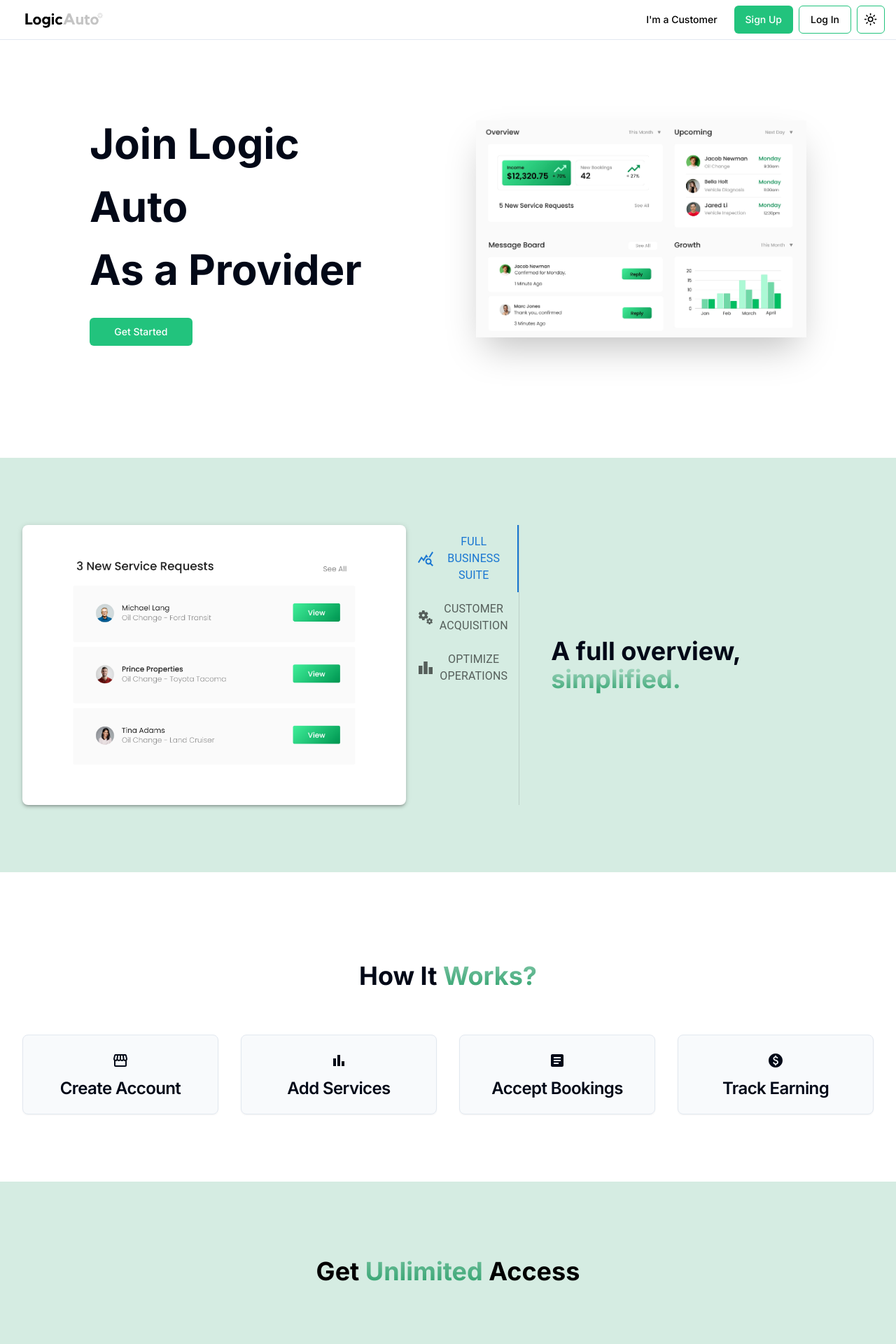
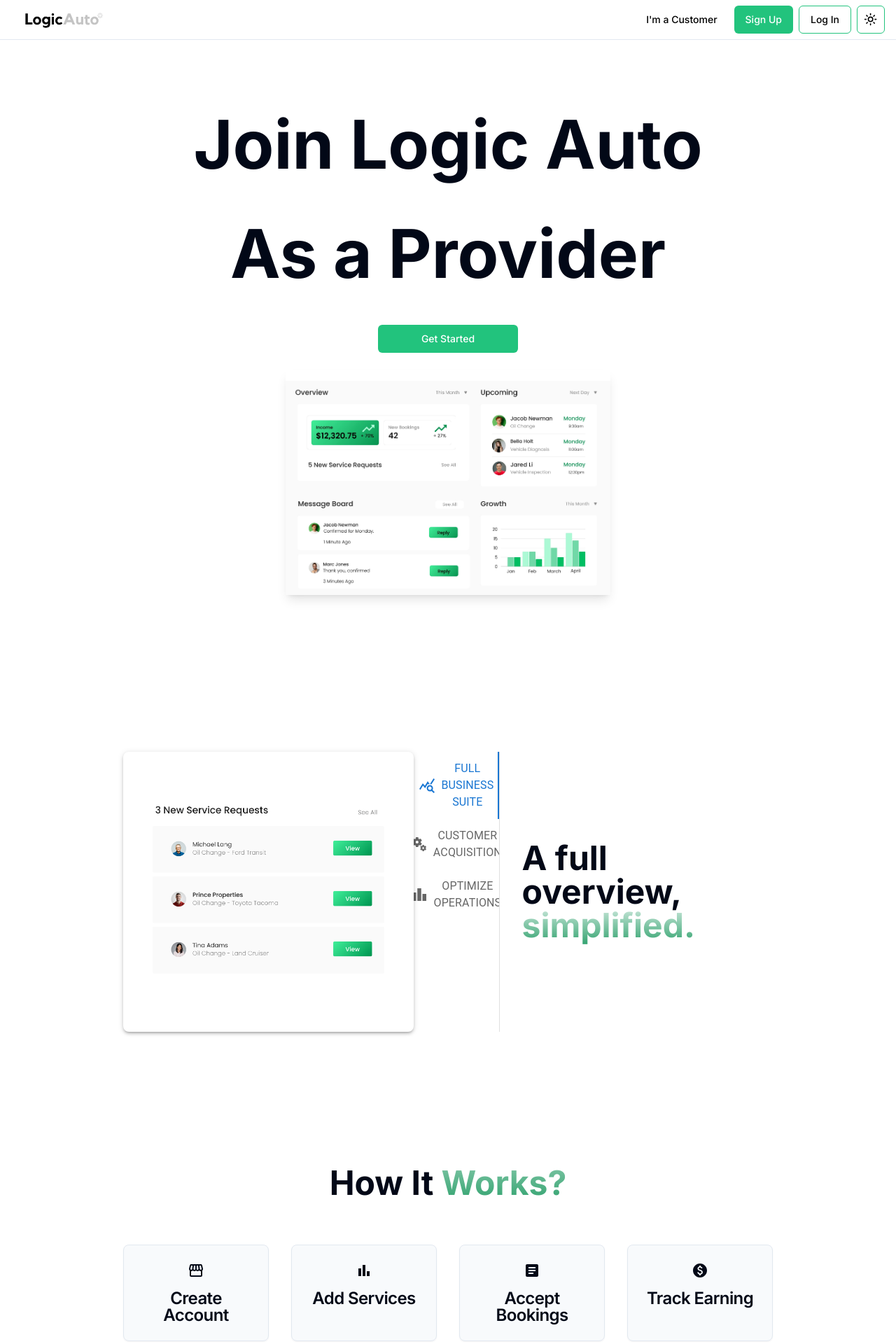
Before and after one commit to BSGWH/vm-frontend, a Next.js app: page /provider in a window 1280 px wide. Shown: the top 1920 px of the page at 70% size. Built offline with nearby package versions, Linux system fonts and the light colour scheme.

Commit message:
Modify Hero

```diff
--- a/src/app/index.css
+++ b/src/app/index.css
@@ -1,6 +1,13 @@
 html {
   scroll-behavior: smooth;
 }
+
+body {
+  max-width: 1024px;
+  margin: 0 auto;
+  padding: 0 16px;
+}
+
 
 /* HeroCards background shadow */
 .shadow {
--- a/src/app/provider/index.css
+++ b/src/app/provider/index.css
@@ -1,5 +1,11 @@
 html {
   scroll-behavior: smooth;
+}
+
+body {
+  max-width: 1024px;
+  margin: 0 auto;
+  padding: 0 16px;
 }
 
 section {
--- a/src/components/customer/core/FAQ.tsx
+++ b/src/components/customer/core/FAQ.tsx
@@ -69,7 +69,7 @@ export const FAQ = () => {
   return (
     <section
       id="faq"
-      className="container py-24 sm:py-32"
+      className="container py-24 sm:py-12"
     >
       <h2 className="text-3xl md:text-4xl font-bold mb-4">
         Frequently Asked{" "}
--- a/src/components/customer/core/Features.tsx
+++ b/src/components/customer/core/Features.tsx
@@ -44,9 +44,9 @@ export const Features = () => {
   return (
     <section
       id="features"
-      className="container py-24 sm:py-32 space-y-8"
+      className="container py-24 sm:py-12 space-y-8"
     >
-      <h2 className="text-3xl lg:text-4xl font-bold md:text-center">
+      <h2 className="text-5xl font-bold md:text-center leading-loose">
         Many{" "}
         <span className="bg-gradient-to-b from-primaryCustomer/60 to-primaryCustomer text-transparent bg-clip-text">
           Great Features
@@ -74,14 +74,6 @@ export const Features = () => {
             </CardHeader>
 
             <CardContent>{description}</CardContent>
-
-            {/* <CardFooter>
-              <img
-                src={image}
-                alt="About feature"
-                className="w-[200px] lg:w-[300px] mx-auto"
-              />
-            </CardFooter> */}
           </Card>
         ))}
       </div>
--- a/src/components/customer/core/Footer.tsx
+++ b/src/components/customer/core/Footer.tsx
@@ -1,8 +1,9 @@
 "use client";
-import { buttonVariants } from "@/components/ui/button";
+import { useTheme } from 'next-themes';
 import XIcon from "@mui/icons-material/X";
 import LinkedInIcon from "@mui/icons-material/LinkedIn";
 import { Logo } from "../../logo/Logo";
+import { buttonVariants } from "@/components/ui/button";
 
 interface CommunityProps {
   name: string;
@@ -10,38 +11,46 @@ interface CommunityProps {
   icon: JSX.Element;
 }
 
+export const Footer = () => {
+  const { theme, setTheme } = useTheme();
+
   const communities: CommunityProps[] = [
-  // {
-  //   name: "Youtube icon",
-  //   link: "",
-  //   icon: <YouTubeIcon />,
-  // },
     {
       name: "X icon",
       link: "https://twitter.com/vehicle_manager",
-    icon: <XIcon />,
+      icon: (
+        <XIcon
+          style={{ color: theme === "dark" ? "#FFFFFF" : "#000000" }}
+        />
+      ),
     },
     {
       name: "Linkedin icon",
       link: "https://www.linkedin.com/company/vehiclemanager/",
-    icon: <LinkedInIcon style={{ fontSize: 30 }}/>,
+      icon: (
+        <LinkedInIcon
+          style={{
+            fontSize: 30,
+            color: theme === "dark" ? "#FFFFFF" : "#000000",
+          }}
+        />
+      ),
     },
   ];
-
-export const Footer = () => {
 
   return (
     <footer id="footer">
       <hr className="w-11/12 mx-auto" />
 
-      <section className="container py-20 grid grid-cols-2 md:grid-cols-4 xl:grid-cols-6 gap-x-12 gap-y-8 justify-center">
-        <div className="col-span-full xl:col-span-2">
-          <a href="/" className="font-bold text-xl flex w-6/12">
-						<Logo  />
+      <section className="container py-20 flex flex-wrap justify-center gap-8">
+        {/* Logo */}
+        <div className="flex w-1/4 border-r items-center">
+          <a href="/" className="font-bold text-xl">
+            <Logo />
           </a>
         </div>
 
-        <div className="flex flex-col gap-2"></div>
+        {/* About */}
         <div className="flex flex-col gap-2">
           <h3 className="font-bold text-lg">About</h3>
           <div>
@@ -49,19 +58,16 @@ export const Footer = () => {
               Features
             </a>
           </div>
-
           <div>
             <a href="#pricing" className="opacity-60 hover:opacity-100">
               Pricing
             </a>
           </div>
-
           <div>
             <a href="#" className="opacity-60 hover:opacity-100">
               Terms & Conditions
             </a>
           </div>
-
           <div>
             <a href="#" className="opacity-60 hover:opacity-100">
               Privacy Policy
@@ -69,6 +75,7 @@ export const Footer = () => {
           </div>
         </div>
 
+        {/* Community */}
         <div className="flex flex-col gap-2">
           <h3 className="font-bold text-lg">Community</h3>
           <div className="flex">
--- a/src/components/customer/core/Hero.tsx
+++ b/src/components/customer/core/Hero.tsx
@@ -4,27 +4,32 @@ export const Hero = () => {
   return (
     <section className="container flex items-center justify-center py-20 md:py-32 min-h-screen">
       <div className="flex flex-col items-center space-y-6 text-center">
-        <main className="text-5xl md:text-6xl font-bold">
+        <main className="text-5xl md:text-8xl font-bold">
           <h1 className="inline from-primary/60 to-primary leading-relaxed">
             Auto Service
             <br />
-            Made Simple.
+            Made Simple
           </h1>
         </main>
 
-        <p className="text-xl text-muted-foreground max-w-2xl mx-auto">
-          The All in One Platform for Managing Vehicles & Fleets
+        <p
+          className="text-xl text-muted-foreground max-w-2xl mx-auto"
+          style={{ marginTop: "0rem" }}
+        >
+          The All in One Platform for Managing Vehicles & Fleets.
         </p>
 
         <div className="flex space-x-4">
-          <Button className="w-full md:w-auto px-6 py-3">Get Started</Button>
+          <Button className="w-full md:w-auto px-6 py-4 min-w-[200px]">
+            Get Started
+          </Button>
         </div>
 
         <div className="w-1/2 shadow-lg">
           <img
             src="/images/provider-dashboard.jpg"
             alt="Customer Dashboard"
-            className="w-full"
+            className="w-full mt-4"
           />
         </div>
       </div>
--- a/src/components/customer/core/Services.tsx
+++ b/src/components/customer/core/Services.tsx
@@ -33,10 +33,10 @@ const serviceList: ServiceProps[] = [
 
 export const Services = () => {
   return (
-    <section className="container py-24 sm:py-32">
+    <section className="container py-32 sm:py-20">
       <div className="grid lg:grid-cols-[1fr,1fr] gap-8 place-items-center">
         <div>
-          <h2 className="text-3xl md:text-4xl font-bold">
+          <h2 className="text-5xl font-bold">
 						A full overview,{" "}
             <span className="bg-gradient-to-b from-primaryCustomer/60 to-primaryCustomer text-transparent bg-clip-text">
               simplified
--- a/src/components/provider/homepage/Hero.tsx
+++ b/src/components/provider/homepage/Hero.tsx
@@ -2,22 +2,14 @@ import { Button, buttonVariants } from "@/components/ui/button";
 
 export const Hero = () => {
   return (
-    <section className="grid lg:grid-cols-2 place-items-center py-20 md:py-40 gap-20 w-full">
-      <div className="container text-center lg:text-start space-y-6 lg:pl-32 relative">
-        <main className="text-5xl md:text-6xl font-bold md:leading-normal">
-          <h1 className="inline from-primary/60 to-primary">
+    <section className="container flex items-center justify-center py-20 md:py-32 min-h-screen">
+      <div className="flex flex-col items-center space-y-6 text-center">
+        <main className="text-5xl md:text-8xl font-bold">
+          <h1 className="inline from-primary/60 to-primary leading-relaxed">
             Join Logic Auto
             <br />
             As a Provider
-            <br />
           </h1>
-          <h2 className="inline">
-            {/*
-            \<span className="inline bg-gradient-to-r from-[#A3E4D7] via-[#2FA16D] to-[#1D7052] text-transparent bg-clip-text">
-              Start Earning
-  </span>
-  */}
-          </h2>
         </main>
 
         {/*
@@ -27,15 +19,19 @@ export const Hero = () => {
         </p>
         */}
 
-        <div className="flex flex-col lg:flex-row space-y-4 md:space-y-0 md:space-x-4 items-center lg:items-start">
-          <Button variant="providerDefault" className="w-full md:w-1/3">
+        <div className="flex space-x-4">
+          <Button variant="providerDefault" className="w-full md:w-auto px-6 py-3 min-w-[200px]">
             Get Started
           </Button>
         </div>
-      </div>
 
-      <div className="max-w-[100%] mr-32 shadow-2xl">
-        <img src="/images/provider-dashboard.jpg" alt="Provider Dashboard" />
+        <div className="w-1/2 shadow-lg">
+          <img
+            src="/images/provider-dashboard.jpg"
+            alt="Provider Dashboard"
+            className="w-full mt-4"
+          />
+        </div>
       </div>
     </section>
   );
--- a/src/components/provider/homepage/HowItWorks.tsx
+++ b/src/components/provider/homepage/HowItWorks.tsx
@@ -37,9 +37,9 @@ const features: FeatureProps[] = [
 
 export const HowItWorks = () => {
   return (
-    <section id="howItWorks" className="text-center py-12 sm:py-24">
+    <section id="howItWorks" className="text-center py-8 sm:py-16">
       <div className="container">
-        <h2 className="text-3xl md:text-4xl font-bold p-8">
+        <h2 className="text-5xl font-bold p-8">
           How It{" "}
           <span className="bg-gradient-to-b from-[#2FA16D]/60 to-[#2FA16D] text-transparent bg-clip-text">
             Works?
--- a/src/components/provider/homepage/Pricing.tsx
+++ b/src/components/provider/homepage/Pricing.tsx
@@ -1,8 +1,8 @@
 
 export const Pricing = () => {
   return (
-    <section id="pricing" className="py-12 sm:py-24 w-full" style={{ backgroundColor: "#2FA16D33" }} >
-      <h2 className="text-3xl md:text-4xl font-bold text-center p-3" style={{ color : "black"}}>
+    <section id="pricing" className="py-12 sm:py-24 w-full bg-white" >
+      <h2 className="text-5xl font-bold text-center p-3" style={{ color : "black"}}>
         Get
         <span className="bg-gradient-to-b from-[#2FA16D]/60 to-[#2FA16D] text-transparent bg-clip-text">
           {" "}
--- a/src/components/provider/homepage/Services.tsx
+++ b/src/components/provider/homepage/Services.tsx
@@ -43,7 +43,6 @@ export const Services = () => {
   return (
     <section
       className="py-12 sm:py-24"
-      style={{ backgroundColor: "#2FA16D33" }}
     >
       <div className="container grid lg:grid-cols-[1.5fr,1fr] gap-8 place-items-center">
         <Box sx={{ display: "flex", width: "100%", height: "400px" }}>
@@ -110,7 +109,7 @@ export const Services = () => {
           </Tabs>
         </Box>
         <div className="w-full max-w-md mx-auto"> {/* Adjust the max-width to control the width of the right section */}
-          <h2 className="text-3xl md:text-4xl font-bold">
+          <h2 className="text-5xl font-bold">
             A full overview,{" "}
             <span className="bg-gradient-to-b from-[#2FA16D]/20 to-[#2FA16D] text-transparent bg-clip-text">
               simplified.
```
Also changed, not shown: src/components/customer/core/HowItWorks.tsx (+12 -9 lines). Lines whose indentation alone changed are shown as unchanged.
